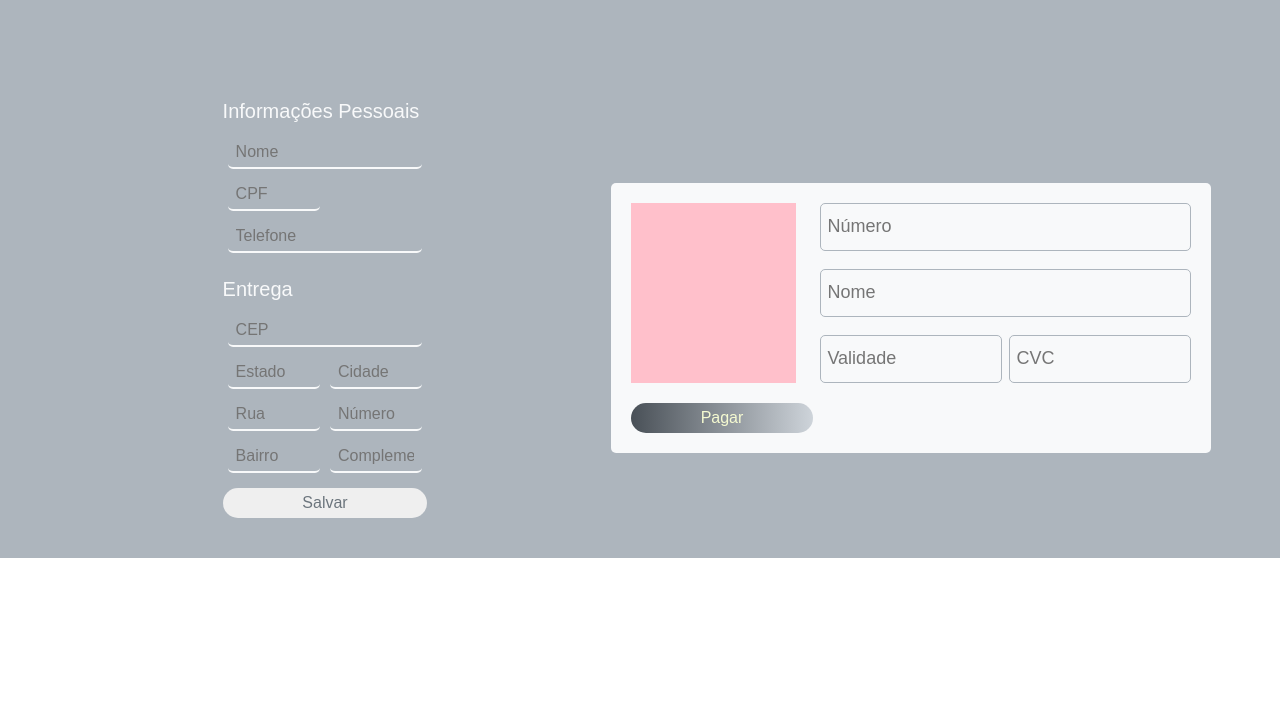
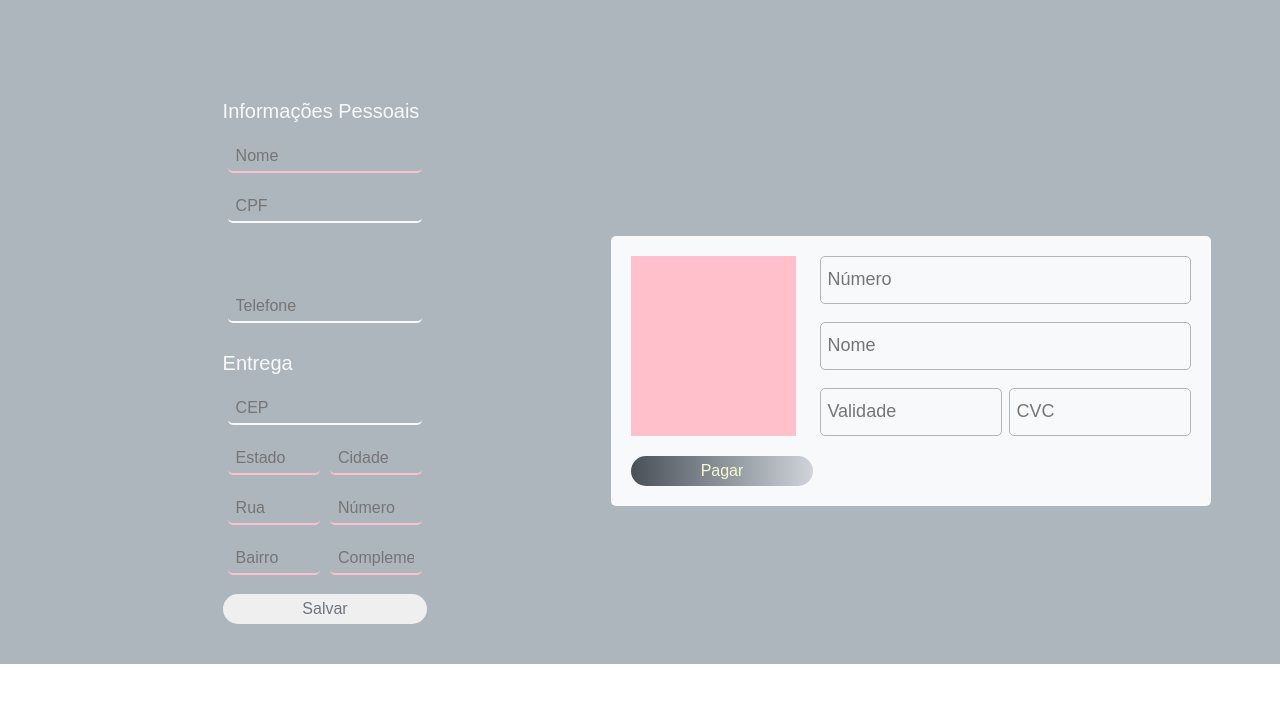
Before and after one commit to carladovalle/nerd-world-front, a React (Create React App) app: page /payment in a window 1280 px wide. Shown: the top 702 px of the page. Built offline with nearby package versions, Linux system fonts and the light colour scheme; no server answers.

Commit message:
style: login and sign up

```diff
--- a/src/components/Launch/SignIn.js
+++ b/src/components/Launch/SignIn.js
@@ -103,7 +103,7 @@ const Wrapper = styled.div`
         border: none;
         background: none;
         color:  #F5FAD1;
-        border-bottom: 2px solid #76C352;
+        border-bottom: 2px solid #6c757d;
     }
 
     label, span {
@@ -131,7 +131,7 @@ const Button = styled.button`
   font-weight: 500;
   border: none;
   color: #F5FAD1;
-  background-image: linear-gradient( to right, #083316, #76C352);
+  background-image: linear-gradient( to right, #6c757d, #e9ecef);
   cursor: pointer;
 
   &:hover {
@@ -149,7 +149,7 @@ const AuthSignIn = styled.button`
   display: flex;
   align-items: center;
   justify-content: center;
-  border: 1px solid #76C352;
+  border: 1px solid #6c757d;
   color: #F5FAD1;
   background: none;
   cursor: pointer;
--- a/src/components/Launch/SignUp.js
+++ b/src/components/Launch/SignUp.js
@@ -74,7 +74,7 @@ const Wrapper = styled.div`
     border: none;
     background: none;
     color:  #F5FAD1;
-    border-bottom: 2px solid #76C352;
+    border-bottom: 2px solid #6c757d;
   }
 
   button {
@@ -85,7 +85,7 @@ const Wrapper = styled.div`
     font-weight: 500;
     border: none;
     color: #F5FAD1;
-    background-image: linear-gradient( to right, #083316, #76C352);
+    background-image: linear-gradient( to right, #6c757d, #e9ecef);
     cursor: pointer;
 
     &:hover {
--- a/src/components/UserInfo/index.js
+++ b/src/components/UserInfo/index.js
@@ -126,7 +126,7 @@ export function PersonalInformationForm () {
             />
           </InputWrapper>
 
-          <InputWrapper className='half-box'>
+          <InputWrapper className='full-box'>
             <InputMsk
               type="text"
               name="cpf"
@@ -137,7 +137,7 @@ export function PersonalInformationForm () {
             />
           </InputWrapper>
 
-          <InputWrapper className='half-box'>
+          <InputWrapper className='full-box'>
             <InputWrapper
               name="birthday"
               error={false}
@@ -282,6 +282,8 @@ const InputWrapper = styled.div`
   padding: 5px;
   display: flex;
   align-items:center;
+  width: 50px;
+  height: 50px;
 `;
 
 const Input = styled.input`
@@ -291,11 +293,11 @@ const Input = styled.input`
   outline: none;
   border: none;
   border-radius: 5px;
-  border-bottom: 2px solid #f8f9fa;
+  border-bottom: 2px solid pink;
   background: none;
   font-size: 16px;
   :focus {
-    border-color: #495057;
+    border-color: red;
   }
 `;
 
--- a/src/pages/Launch/index.js
+++ b/src/pages/Launch/index.js
@@ -41,7 +41,7 @@ const Wrapper = styled.div`
   display: flex;
   font-family: 'Raleway', sans-serif;
 
-  background-color: pink;
+  background-image: url('https://picstatio.com/large/a44108/poster-movie-Star-Wars-The-Last-Jedi.jpg');
   background-position: center;
   background-size: cover;
 
@@ -49,7 +49,7 @@ const Wrapper = styled.div`
     width: 100vw;
     text-align: center;
     font-size: 14px;
-    color: #FFF;
+    color: #495057;
     cursor: pointer;
 
     position: fixed;
@@ -69,7 +69,7 @@ const Wrapper = styled.div`
 const SlipContainer = styled.div`
   width: 50vw;
   height: 100vh;
-  background-color: rgba(12, 12, 12, .8);
+  background-color: rgba(12, 12, 12, .4);
   transition: all 0.4s;
 
   position: fixed;
@@ -90,7 +90,7 @@ const Button = styled.button`
   color: #F5FAD1;
   border: none;
   transition: all 0.4s;
-  background-image: linear-gradient( to right, #083316, #76C352);
+  background-image: linear-gradient( to right, #6c757d, #e9ecef);
   cursor: pointer;
 
   position: fixed;
```
